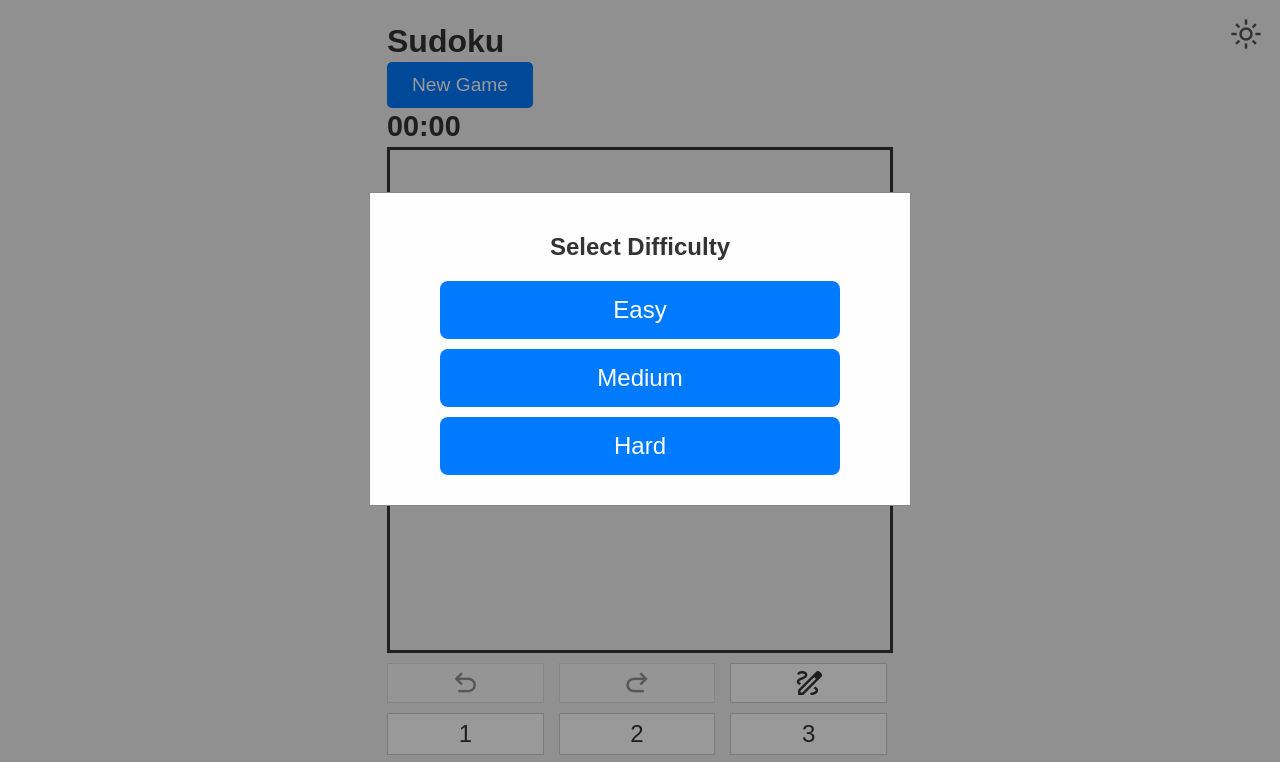
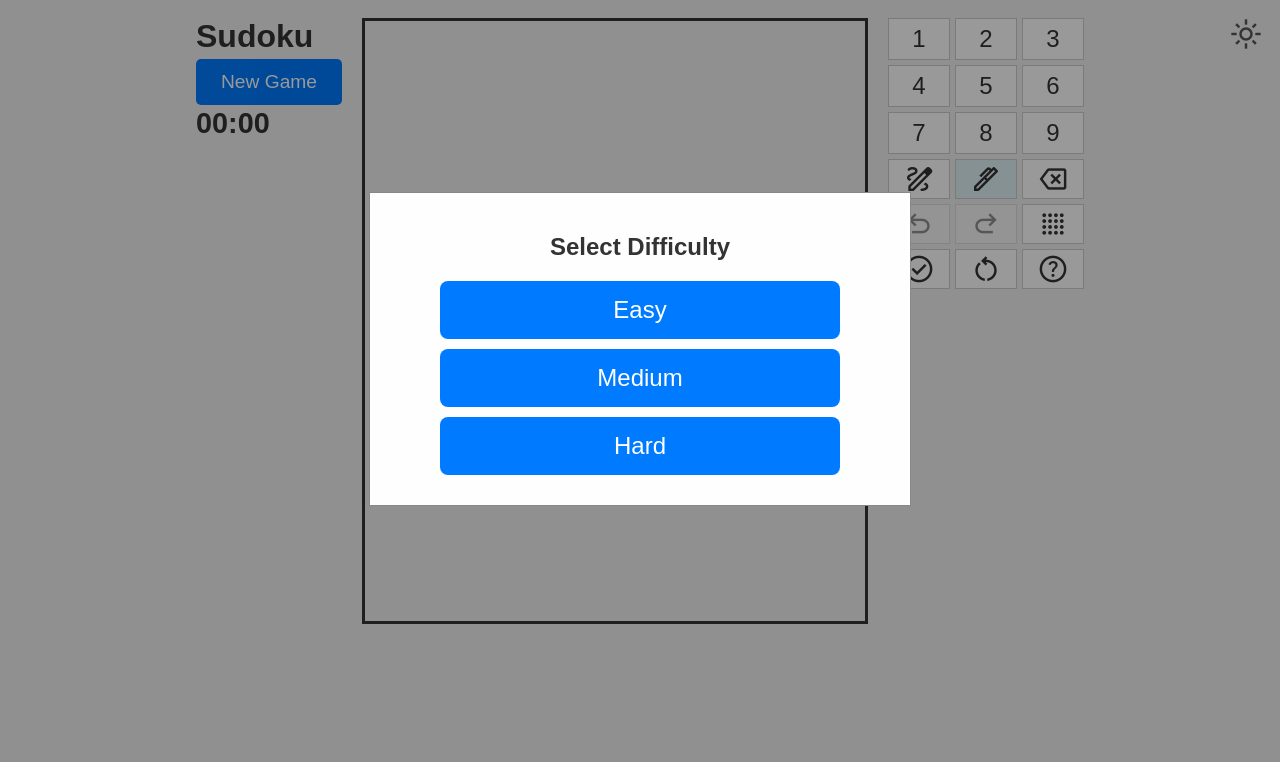
Before and after one commit to hennievn/sudoku, a plain HTML site: page templates/index.html in a window 1280 px wide. Shown: the top 762 px of the page. Drawn offline with nearby package versions, Linux system fonts and the light colour scheme.

Commit message:
Cleaned up portrait and landscape modes.

```diff
--- a/static/style.css
+++ b/static/style.css
@@ -79,7 +79,8 @@ body {
     background-color: var(--bg-color);
     color: var(--text-color);
     position: relative;
-    padding: 10px; /* Add some padding for portrait */
+    padding: 10px;
+    min-height: 100vh; /* Ensure body takes full viewport height */
 }
 
 #theme-toggle {
@@ -118,6 +119,28 @@ h1 {
     text-align: center;
 }
 
+/* Main layout for Portrait */
+#main-content {
+    display: flex;
+    flex-direction: column;
+    align-items: center;
+    width: 100%;
+}
+
+#top-right-controls {
+    display: flex;
+    flex-direction: column;
+    align-items: center;
+    width: 100%;
+}
+
+#game-area {
+    display: flex;
+    flex-direction: column; /* Board on top, controls below */
+    align-items: center;
+    width: 100%;
+}
+
 #sudoku-board {
     display: grid;
     grid-template-columns: repeat(9, 1fr);
@@ -129,35 +152,30 @@ h1 {
     aspect-ratio: 1 / 1;
 }
 
+#controls-sidebar {
+    display: flex;
+    flex-direction: column;
+    align-items: center;
+    width: 90vw;
+    max-width: 500px;
+}
+
 #number-palette {
     display: grid;
-    grid-template-columns: repeat(3, 1fr);
-    grid-template-rows: auto auto auto auto auto auto;
+    grid-template-columns: repeat(4, 1fr) auto; /* 4 columns for matrix, auto for new column */
+    grid-template-rows: repeat(4, auto);
+    grid-template-areas:
+        "num1 num2 num3 pencil help"
+        "num4 num5 num6 pen ."
+        "num7 num8 num9 backspace ."
+        "hint undo redo check restart";
     row-gap: 10px;
     column-gap: 15px;
     margin-top: 10px;
     max-width: 500px;
-    grid-template-areas:
-        "undo redo pencil"
-        "num1 num2 num3"
-        "num4 num5 num6"
-        "num7 num8 num9"
-        "hint check backspace"
-        "restart help pen";
 }
 
-.palette-number:disabled, button.palette-icon:disabled {
-    opacity: 0.5;
-    cursor: not-allowed;
-}
-
-#right-sidebar {
-    display: none; /* Hidden by default in portrait */
-}
-
-
-
-/* Common styles for both orientations */
+/* Common styles for cells */
 .cell {
     border: 1px solid var(--cell-border-color);
     display: flex;
@@ -250,6 +268,11 @@ button.palette-icon {
     color: var(--text-color);
 }
 
+.palette-number:disabled, button.palette-icon:disabled {
+    opacity: 0.5;
+    cursor: not-allowed;
+}
+
 .palette-number.selected, .palette-icon.selected {
     background-color: var(--selected-cell-bg-color);
 }
@@ -269,31 +292,77 @@ button.palette-icon.active-icon {
     overflow: hidden;
 }
 
-@media (orientation: portrait) {
-    #number-palette {
-        grid-template-columns: repeat(4, 1fr) auto; /* 4 columns for matrix, auto for new column */
-        grid-template-rows: repeat(4, auto);
-        grid-template-areas:
-            "num1 num2 num3 pencil help"
-            "num4 num5 num6 pen ."
-            "num7 num8 num9 backspace ."
-            "hint undo redo check restart";
-    }
-    h1 {
-        display: flex;
+/* Landscape Mode Styles */
+@media (orientation: landscape) {
+    body {
+        flex-direction: row;
         justify-content: center;
-        width: 100%;
+        align-items: flex-start;
+        padding: 10px;
     }
 
-    #game-controls {
-        display: flex;
+    #main-content {
+        flex-direction: row;
         justify-content: center;
+        align-items: flex-start;
+        width: auto;
+        height: 100%;
     }
 
-    #timer {
-        display: flex;
-        justify-content: center;
-        width: 100%;
+    #top-right-controls {
+        flex-direction: column;
+        align-items: flex-start;
+        margin-right: 20px;
+        width: auto;
+        height: 100%;
+        justify-content: space-between;
+    }
+
+    h1 {
+        margin-top: 0;
+    }
+
+    #game-area {
+        flex-direction: row; /* Board next to controls */
+        align-items: flex-start;
+        width: auto;
+        height: 100%;
+    }
+
+    #sudoku-board {
+        width: auto;
+        height: 80vh; /* Adjust board size for landscape */
+        max-height: 600px;
+        aspect-ratio: 1 / 1;
+        margin-top: 0;
+        margin-right: 20px;
+    }
+
+    #controls-sidebar {
+        width: auto;
+        height: 100%;
+        max-width: 300px; /* Limit sidebar width */
+        justify-content: space-between;
+    }
+
+    #number-palette {
+        grid-template-columns: repeat(3, 1fr); /* More compact for landscape sidebar */
+        grid-template-rows: auto;
+        grid-template-areas:
+            "num1 num2 num3"
+            "num4 num5 num6"
+            "num7 num8 num9"
+            "pencil pen backspace"
+            "undo redo hint"
+            "check restart help";
+        row-gap: 5px;
+        column-gap: 5px;
+        margin-top: 0;
+        max-width: none;
+    }
+
+    #status {
+        margin-top: 10px !important;
     }
 }
 
--- a/templates/index.html
+++ b/templates/index.html
@@ -17,31 +17,33 @@
             </div>
             <div id="timer">00:00</div>
         </div>
+        <div id="game-area">
             <div id="sudoku-board"></div>
             <div id="controls-sidebar">
                 <div id="number-palette">
                     <button class="palette-icon material-symbols-outlined palette-button" id="undo-button" style="grid-area: undo;">undo</button>
-                <button class="palette-icon material-symbols-outlined palette-button" id="hint-button" onclick="getHints()" style="grid-area: hint;">transition_dissolve</button>
+                    <button class="palette-icon material-symbols-outlined palette-button" id="hint-button" style="grid-area: hint;">transition_dissolve</button>
                     <div class="palette-number" style="grid-area: num1;">1</div>
                     <div class="palette-number" style="grid-area: num2;">2</div>
                     <div class="palette-number" style="grid-area: num3;">3</div>
                     <button class="palette-icon material-symbols-outlined palette-button" id="pencil-icon" style="grid-area: pencil;">draw</button>
 
                     <button class="palette-icon material-symbols-outlined palette-button" id="redo-button" style="grid-area: redo;">redo</button>
-                <button class="palette-icon material-symbols-outlined palette-button" id="check-button" onclick="checkSolution()" style="grid-area: check;">check_circle</button>
+                    <button class="palette-icon material-symbols-outlined palette-button" id="check-button" style="grid-area: check;">check_circle</button>
                     <div class="palette-number" style="grid-area: num4;">4</div>
                     <div class="palette-number" style="grid-area: num5;">5</div>
                     <div class="palette-number" style="grid-area: num6;">6</div>
                     <button class="palette-icon material-symbols-outlined palette-button" id="pen-icon" style="grid-area: pen;">ink_pen</button>
 
-                <button class="palette-icon material-symbols-outlined palette-button" id="help" onclick="showHelp()" style="grid-area: help;">help</button>
-                <button class="palette-icon material-symbols-outlined palette-button" id="restart-button" onclick="restartGame()" style="grid-area: restart;">restart_alt</button>
+                    <button class="palette-icon material-symbols-outlined palette-button" id="help" style="grid-area: help;">help</button>
+                    <button class="palette-icon material-symbols-outlined palette-button" id="restart-button" style="grid-area: restart;">restart_alt</button>
                     <div class="palette-number" style="grid-area: num7;">7</div>
                     <div class="palette-number" style="grid-area: num8;">8</div>
                     <div class="palette-number" style="grid-area: num9;">9</div>
                     <button class="palette-icon material-symbols-outlined palette-button" id="backspace-icon" style="grid-area: backspace;">backspace</button>
                 </div>
                 <p id="status"></p>
+            </div>
         </div>
     </div>
 
```
Lines whose indentation alone changed are shown as unchanged.
